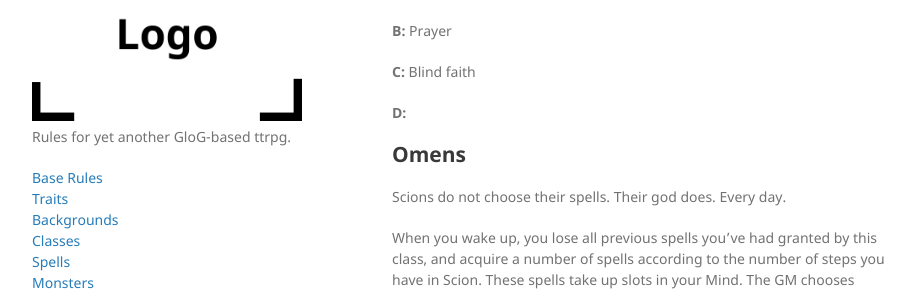
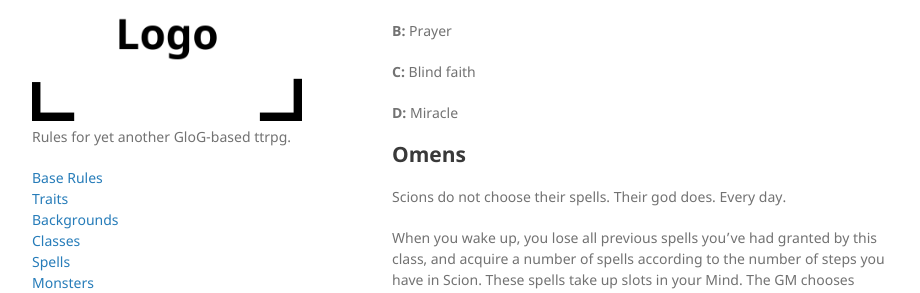
Before and after one commit to Bartapapa/legend, a Jekyll site: the page built from docs/class/scion.md, in a window 1280 px wide and 900 px high, scrolled down 324 px. Shown: the part 157-450 px from the top of the window, without its empty margins (178-1098 px from the left). Built offline with Jekyll 4.4.1, drawn with Linux system fonts in a browser that asks for light colours.

Commit message:
Update scion.md

```diff
--- a/docs/class/scion.md
+++ b/docs/class/scion.md
@@ -25,7 +25,7 @@ For every step of Scion the character takes, they get +1 Omen. Scions are [spell
 
 <b>C:</b> Blind faith
 
-<b>D:</b>
+<b>D:</b> Miracle
 
 ## Omens
 Scions do not choose their spells. Their god does. Every day.
```
